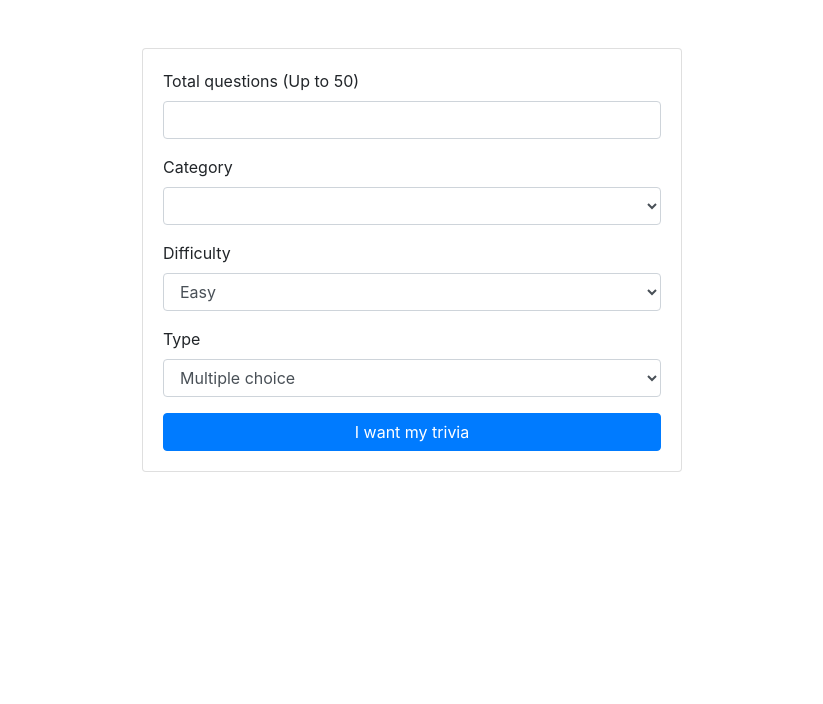
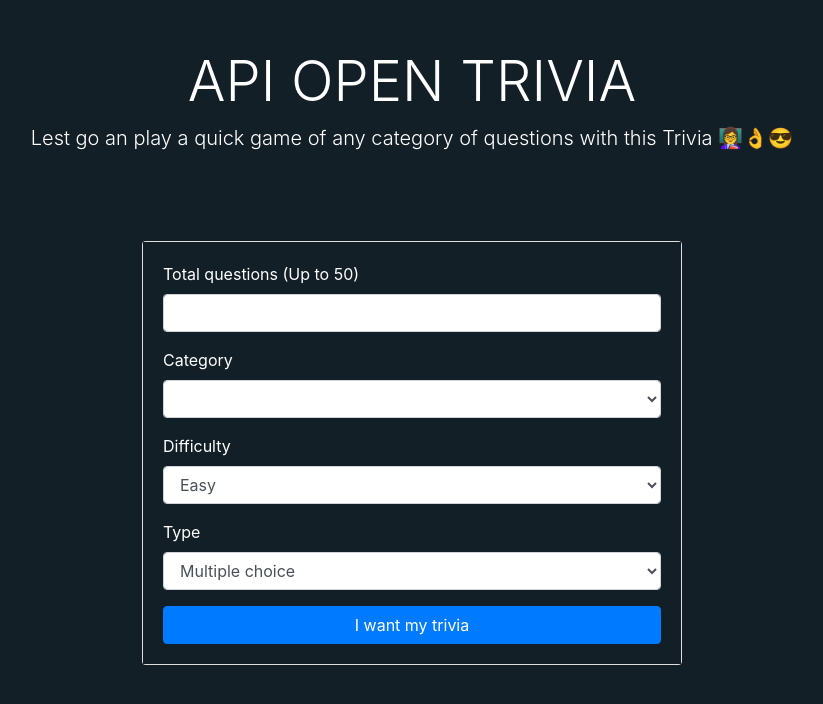
Before and after one commit to ian117/API_Open_Trivia_Clean_Good_Practices, a plain HTML site: page index.html in a window 1280 px wide. Shown: the whole page, without its empty margins (228-1051 px from the left). Drawn offline with nearby package versions, Linux system fonts and the light colour scheme; no server answers.

Commit message:
Css styles

```diff
--- /dev/null
+++ b/css/styles.css
@@ -0,0 +1,8 @@
+* {
+    background-color: rgb(18,31,39);
+    color: white;
+}
+body {
+    background-color: rgb(18,31,39);
+    color: white;
+}
--- a/index.html
+++ b/index.html
@@ -8,8 +8,15 @@
     rel="stylesheet"
     href="https://cdnjs.cloudflare.com/ajax/libs/animate.css/4.1.1/animate.min.css"/>
     <link rel="stylesheet" href="https://stackpath.bootstrapcdn.com/bootstrap/4.3.1/css/bootstrap.min.css" integrity="sha384-ggOyR0iXCbMQv3Xipma34MD+dH/1fQ784/j6cY/iJTQUOhcWr7x9JvoRxT2MZw1T" crossorigin="anonymous">
+    <link rel="stylesheet" href="./css/styles.css">
 </head>
 <body>
+<!-- Header -->
+    <div class="pricing-header px-3 py-3 pt-md-5 pb-md-4 mx-auto text-center">
+        <h1 class="display-4">API OPEN TRIVIA</h1>
+        <p class="lead">Lest go an play a quick game of any category of questions with this Trivia 👩‍🏫👌😎</p>
+    </div>
+<!-- Trivia Box -->
     <div class="container mt-5">
         <div class="row justify-content-center">
             <div class="col-md-6">
```
